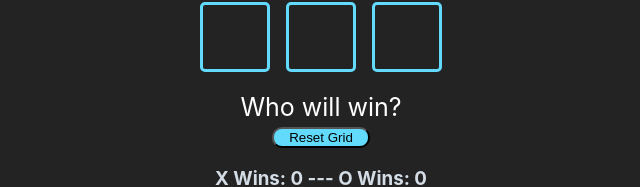
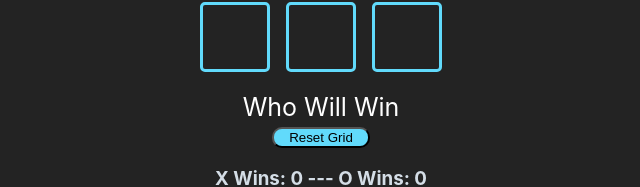
Before and after one commit to johnbrooksby/reactProj1, a React (Create React App) app: page / in a window 1280 px wide. Shown: the part 220-407 px from the top of the page, without its empty margins (319-959 px from the left). Built offline with nearby package versions, Linux system fonts and the light colour scheme.

Commit message:
Cleaned up count variables

```diff
--- a/src/App.js
+++ b/src/App.js
@@ -5,10 +5,13 @@ import Square from "./Square";
 let xcount = 0;
 let ocount = 0;
 let gameOver = false;
+let msg = 0
 
 function App() {
   const [squares, setSquares] = useState(["", "", "", "", "", "", "", "", ""]);
   const [player, setPlayer] = useState(true);
+
+  const winner = ["Who Will Win", "X Wins", "O Wins", "Cat's Game"]
 
   const resetHandler = () => {
     setSquares(["", "", "", "", "", "", "", "", ""]);
@@ -36,19 +39,23 @@ function App() {
         if (Arr[a] === "X") {
           xcount++;
           gameOver = true
-          return "X Wins!";
+          msg = 1;
+          return
         } else if (Arr[a] === "O") {
           ocount++;
           gameOver = true
-          return "O Wins"
+          msg = 2
+          return
         }
       }
     }
     if (squares.includes("")){
-        return "Who will win?";
+        msg = 0;
+        return
       }
       gameOver = false;
-      return "Cat's Game";
+      msg = 3;
+      return
     };
 
   return (
@@ -70,15 +77,15 @@ function App() {
           );
         })}
       </div>
-      <span>{calculateWinner(squares)}</span>
+      <span>{winner[msg]}</span>
       <br />
       <button onClick={resetHandler}>Reset Grid</button>
       <h3>
         {/* Deployment settings */}
-        X Wins: {xcount / 2} --- O Wins: {ocount / 2}
+        X Wins: {xcount} --- O Wins: {ocount}
 
         {/* Development settings */}
-        {/* X Wins: {xcount / 2} --- O Wins: {ocount / 2} */}
+        {/* X Wins: {xcount / 4} --- O Wins: {ocount / 4} */}
       </h3>
       <button
         onClick={() => {
--- a/src/Square.jsx
+++ b/src/Square.jsx
@@ -4,13 +4,13 @@ import React from "react";
 
 const Square = (props) => {
   const handleClick = () => {
-      if (!props.squareValue) {
-        if (props.player && props.gameOver === false) {
+      if (!props.squareValue && props.gameOver === false) {
+        if (props.player) {
           props.squares.splice(props.index, 1, "X");
           props.setSquares(props.squares);
           props.setPlayer(!props.player);
           props.calculateWinner(props.squares)
-        } else if (!props.player && props.gameOver === false) {
+        } else if (!props.player) {
           props.squares.splice(props.index, 1, "O");
           props.setSquares(props.squares);
           props.setPlayer(!props.player);
```
